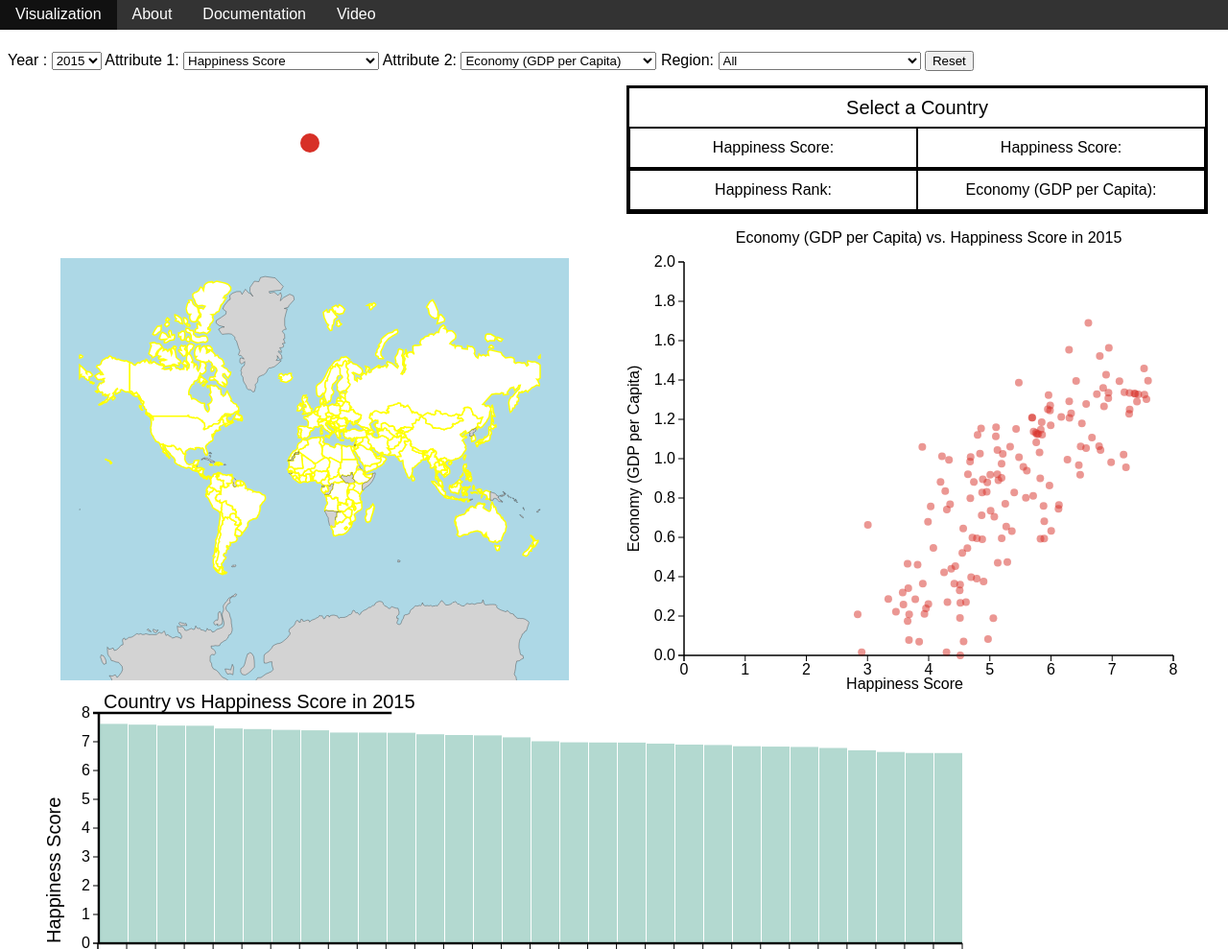
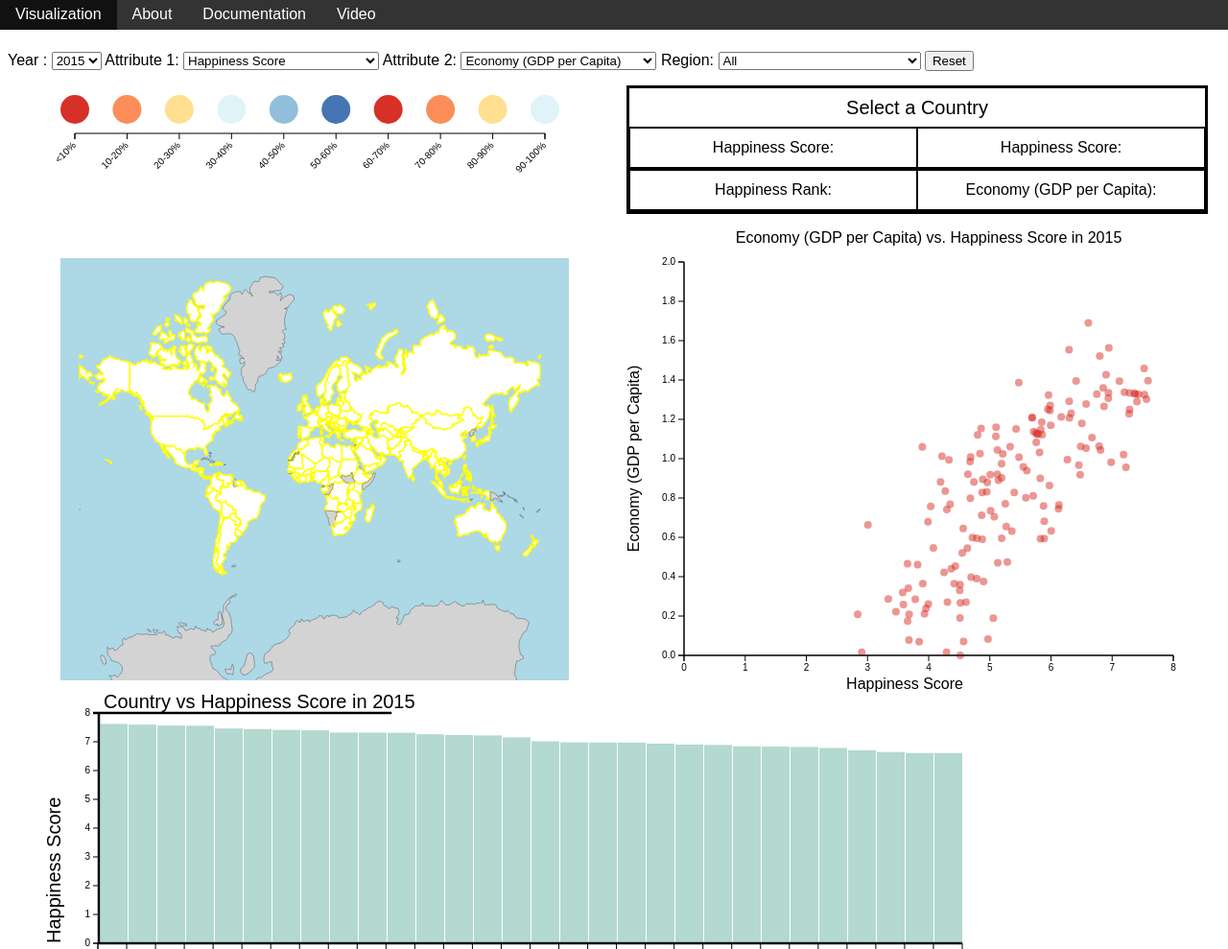
Before and after one commit to rahuljhs/world_happiness_report, a plain HTML site: page index.html in a window 1280 px wide. Shown: the top 989 px of the page at 96% size. Drawn offline with nearby package versions, Linux system fonts and the light colour scheme.

Commit message:
adding the legend structure & other updates from Matt's comments

```diff
--- a/index.html
+++ b/index.html
@@ -2,7 +2,7 @@
 <html lang="en">
 <head>
     <meta charset="UTF-8">
-    <title>World Happiness Report Test</title>
+    <title>World Happiness Report</title>
     <script src="https://d3js.org/d3.v6.js"></script>
     <script>d3version6 = d3
         window.d3 = null</script>
@@ -84,7 +84,7 @@
         <div class="viz-item">
             <div class="viz-item" style="flex-direction: column;">
                 <div class="viz-item">
-                    <svg id="legend" height="120px" width="600px"</svg>
+                    <svg id="legend"></svg>
                 </div>
                 <div class="viz-item">
                     <svg id="world-map" height="500px" width="600px"></svg>
@@ -114,7 +114,8 @@
 
 
     <script src="javascript/scoreboard_filters.js" type="application/javascript"></script>
-    <script>const files = [];
+    <script>
+        const files = [];
         const selectedCountryHash = {};
         const regionCountryHash = {};
         files.push(d3version6.csv("data/2015.csv"));
--- a/javascript/legend.js
+++ b/javascript/legend.js
@@ -1,14 +1,57 @@
 const legend = d3version6.select('#legend');
+const legMargin = { top: 10, bottom: 10, left: 40, right: 40 };
 
-legend.style("background-color", "white");
-legend.append('circle')
-    .attr('cx', 300)
-    .attr('cy', 60)
-    .attr('r', '10')
-    .attr('fill', color[0])
-    .attr('opacity', '1')
+const legColors = ['#d73027', '#fc8d59', '#fee090', '#e0f3f8', '#91bfdb', '#4575b4', '#d73027', '#fc8d59', '#fee090', '#e0f3f8'];
+const legLabels = ['<10%', '10-20%', '20-30%', '30-40%', '40-50%', '50-60%', '60-70%', '70-80%', '80-90%', '90-100%']
+const cirRad = 15;
 
-console.log("legend here");
+const legHeight = 120;
+const legWidth = 600;
+
+legend.style("background-color", "white").attr('height', legHeight).attr('width', legWidth);
+
+let legPad = (legWidth - legMargin.right - legMargin.left - legColors.length * (2 * cirRad))/ (legColors.length -1 );
+
+console.log(legend.attr('height'));
+
+for (let x = 0; x < legColors.length; x++) {
+    legend.append('circle')
+        .attr('cx', legMargin.right + cirRad + x * (2 * cirRad + legPad))
+        .attr('cy', cirRad + legMargin.top)
+        .attr('r', cirRad)
+        .attr('fill', legColors[x])
+        .attr('opacity', '1');
+    console.log('legend cirlce: ' + x);
+}
+
+
+//x-axis
+var legendScale = d3version3.scale.ordinal()
+    .domain(legLabels)
+    .rangePoints([legMargin.left + cirRad, legWidth - legMargin.right - cirRad]);
+var legAxis = d3version3.svg.axis()
+    .scale(legendScale)
+    .orient("bottom")
+    .ticks(10);
+legend.append('g')
+    .attr('class', 'axis')
+    .attr('transform', 'translate(0, ' + (2 * cirRad + legMargin.top + 10) + ')')
+    .call(legAxis)
+    .selectAll("text")
+    .style("text-anchor", "end")
+    .attr("dx", "-.8em")
+    .attr("dy", ".15em")
+    .attr("transform", "rotate(-45)");
+
+
+//legend.append('circle')
+//    .attr('cx', 300)
+//    .attr('cy', 60)
+//    .attr('r', '10')
+//    .attr('fill', color[0])
+//    .attr('opacity', '1')
+
+//console.log("legend here");
 
 //first attempt
 //var colorScale = d3version6.scaleLinear()
--- a/styles.css
+++ b/styles.css
@@ -75,6 +75,7 @@ div.tooltip {
     margin-left: 20px;
 }
 
+
 .flex-container {
     display: flex;
     flex-direction: column;
@@ -110,6 +111,9 @@ div.tooltip {
     stroke-width: 1px;
 }
 
+.axis text {
+    font: 10px sans-serif;
+}
 
 body {
     font-family: Arial, Helvetica, sans-serif;
```
Also changed, not shown: 1 other file.
